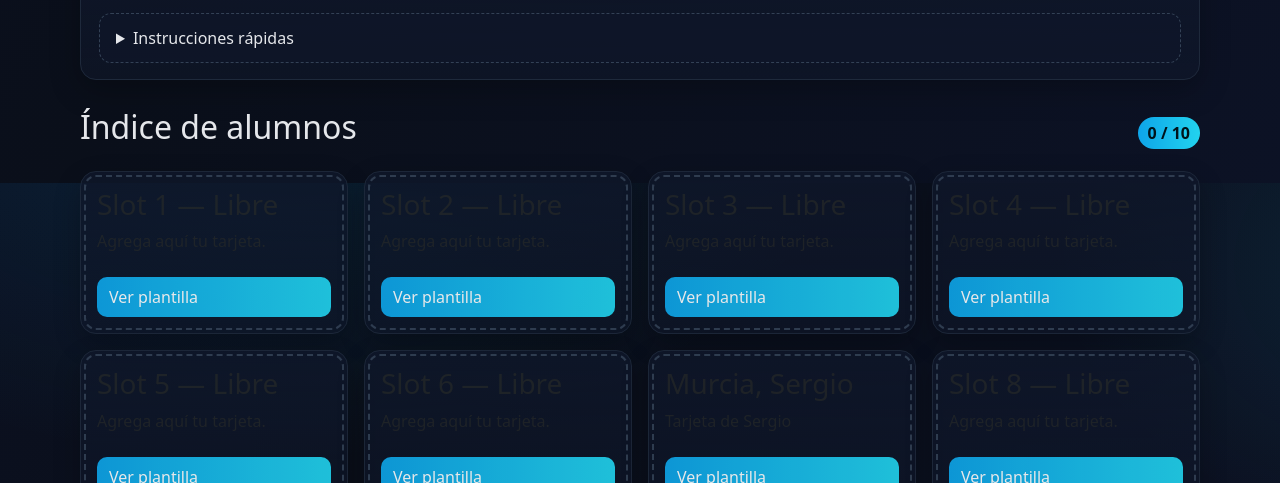
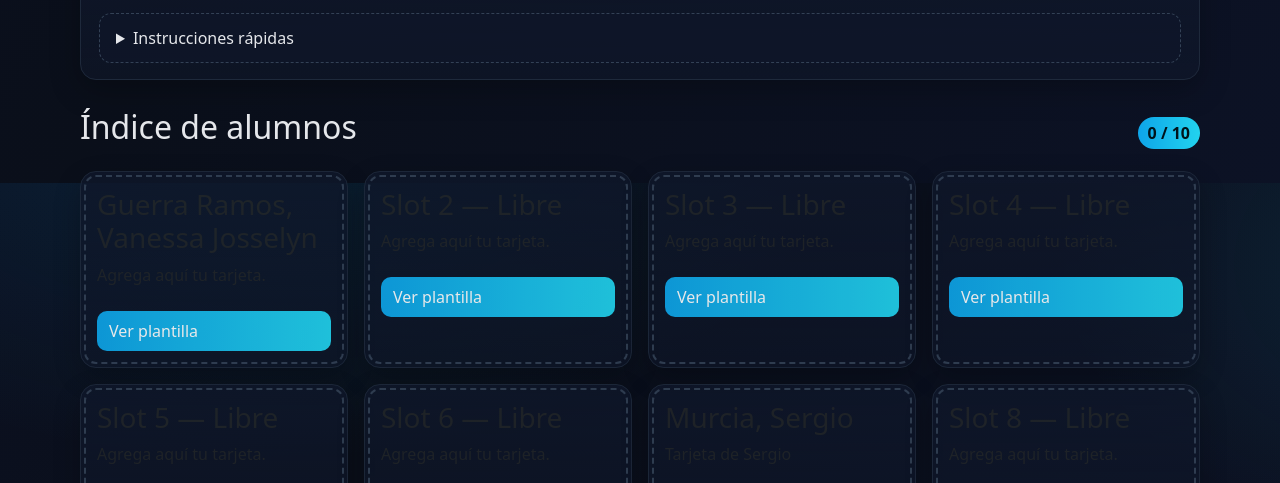
Before and after one commit to vanessa055/PracticaExamen, a plain HTML site: page index.html in a window 1280 px wide. Shown: the part 617-1100 px from the top of the page. Drawn offline with nearby package versions, Linux system fonts and the light colour scheme.

Commit message:
:rocket: mi biografia2

```diff
--- a/index.html
+++ b/index.html
@@ -65,7 +65,7 @@
         4) Mantén el orden alfabético por APELLIDO.
         5) Borra este comentario en tu bloque final.
       -->
-      <article class="card libre"><h3>Slot 1 — Libre</h3><p>Agrega aquí tu tarjeta.</p><a href="./alumnos/_TEMPLATE.html">Ver plantilla</a></article>
+      <article class="card libre"><h3>Guerra Ramos, Vanessa Josselyn</h3><p>Agrega aquí tu tarjeta.</p><a href="./alumnos/vanessa055.html">Ver plantilla</a></article>
       <article class="card libre"><h3>Slot 2 — Libre</h3><p>Agrega aquí tu tarjeta.</p><a href="./alumnos/_TEMPLATE.html">Ver plantilla</a></article>
       <article class="card libre"><h3>Slot 3 — Libre</h3><p>Agrega aquí tu tarjeta.</p><a href="./alumnos/_TEMPLATE.html">Ver plantilla</a></article>
       <article class="card libre"><h3>Slot 4 — Libre</h3><p>Agrega aquí tu tarjeta.</p><a href="./alumnos/_TEMPLATE.html">Ver plantilla</a></article>
```
